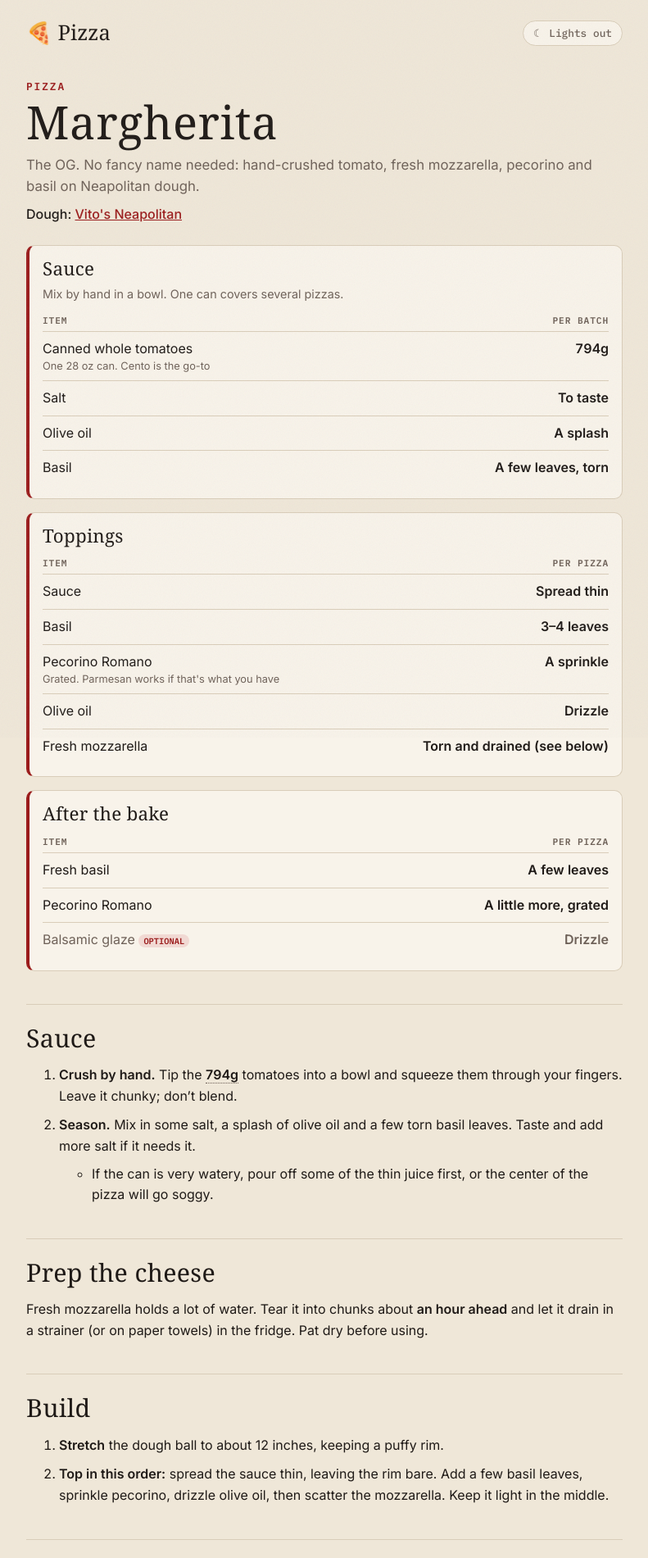
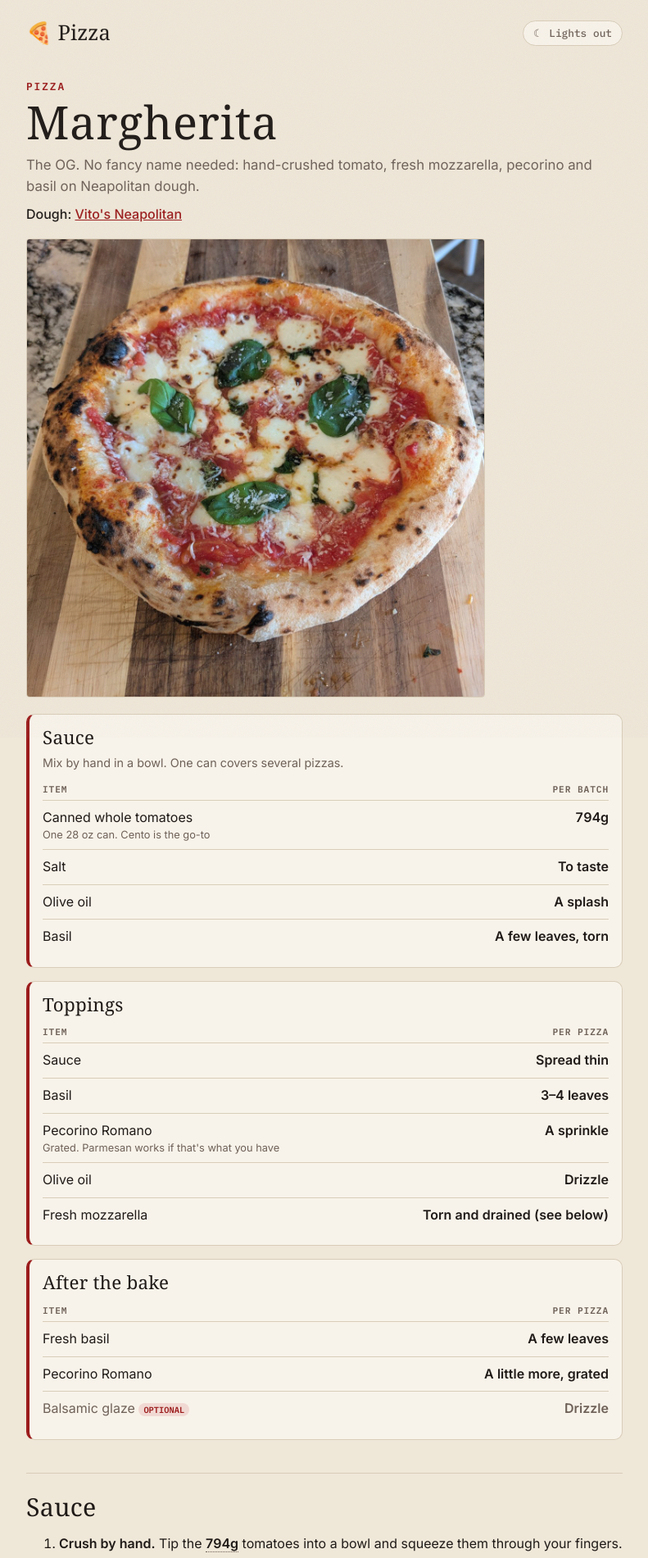
Before and after one commit to daftn/pizza, a Jekyll site: the page built from _recipes/margherita.md, in a window 1280 px wide. Shown: the top 1901 px of the page at 82% size, without its empty margins (244-1035 px from the left). Built offline with Jekyll 4.4.1, drawn with Linux system fonts in a browser that asks for light colours; some web fonts are replaced.

Commit message:
Add recipe photos, starting with the Margherita
photo: in front matter shows a square photo under the title and a
thumbnail on the landing-page card. _tools/add_photo.py squares,
shrinks and strips metadata (including GPS) from phone photos.

Co-Authored-By: Claude Opus 5.5 <noreply@anthropic.com>
Claude-Session: https://claude.ai/code/session_01CXsahQwDMBDTEp9ieURmT9

```diff
--- a/_layouts/recipe.html
+++ b/_layouts/recipe.html
@@ -19,6 +19,12 @@ layout: default
       </p>
     {% endif %}
   </header>
+
+  {% if page.photo %}
+    <figure class="recipe-photo">
+      <img src="{{ '/assets/photos/' | append: page.photo | relative_url }}" alt="{{ page.title }}" width="1200" height="1200">
+    </figure>
+  {% endif %}
 
   <section id="calculator" class="calculator" aria-label="Batch calculator"></section>
   <section id="ingredients" class="ingredients"></section>
--- a/_recipes/margherita.md
+++ b/_recipes/margherita.md
@@ -2,6 +2,7 @@
 title: Margherita
 category: pizza
 pin: 1                 # listed first under Pizzas
+photo: margherita.jpg
 summary: "The OG. No fancy name needed: hand-crushed tomato, fresh mozzarella, pecorino and basil on Neapolitan dough."
 uses_dough: vitos-neapolitan
 
--- a/assets/style.css
+++ b/assets/style.css
@@ -159,10 +159,34 @@ h3 { font-size: 1.4rem; margin: 0; }
   transition: transform 0.15s, box-shadow 0.15s;
 }
 .card:hover { transform: translateY(-2px) rotate(-0.4deg); box-shadow: 0 8px 20px -12px rgba(0, 0, 0, 0.5); }
+.card.has-photo { overflow: hidden; }
+.card-photo {
+  display: block;
+  width: calc(100% + 32px);
+  max-width: none;
+  margin: -14px -16px 8px;
+  height: auto;
+  aspect-ratio: 16 / 10;
+  object-fit: cover;
+}
 .card-title { font-family: var(--display); font-size: 1.45rem; line-height: 1.1; }
 .card-summary { color: var(--muted); font-size: 0.9rem; }
 .card-badge { color: var(--accent); font: 600 0.7rem var(--mono); text-transform: uppercase; letter-spacing: 0.06em; }
 .card-meta { color: var(--accent); font: 600 0.75rem var(--mono); margin-top: auto; padding-top: 6px; }
+
+/* Recipe photo: square, from assets/photos/ (see _tools/add_photo.py) */
+
+.recipe-photo { margin: 8px 0 20px; }
+.recipe-photo img {
+  display: block;
+  width: 100%;
+  max-width: 560px;
+  height: auto;
+  aspect-ratio: 1;
+  object-fit: cover;
+  border: 1px solid var(--line);
+  border-radius: 4px;
+}
 
 /* Recipe header */
 
--- a/index.html
+++ b/index.html
@@ -44,7 +44,11 @@ layout: default
       <ul class="card-list">
         {% for r in recipes %}
           <li>
-            <a class="card" href="{{ r.url | relative_url }}">
+            <a class="card{% if r.photo %} has-photo{% endif %}" href="{{ r.url | relative_url }}">
+              {%- if r.photo -%}
+                {%- assign thumb = r.photo | replace: ".jpg", "-thumb.jpg" -%}
+                <img class="card-photo" src="{{ '/assets/photos/' | append: thumb | relative_url }}" alt="" width="600" height="600" loading="lazy">
+              {%- endif %}
               {% if r.fest_year %}<span class="card-badge">{{ r.fest_year }} · {{ r.fest_theme }}</span>{% endif %}
               <span class="card-title">{{ r.title }}</span>
               {% if r.summary %}<span class="card-summary">{{ r.summary }}</span>{% endif %}
```
Also changed, not shown: _tools/add_photo.py (added, +26 -0 lines), README.md, assets/photos/margherita-thumb.jpg (added), assets/photos/margherita.jpg (added).
